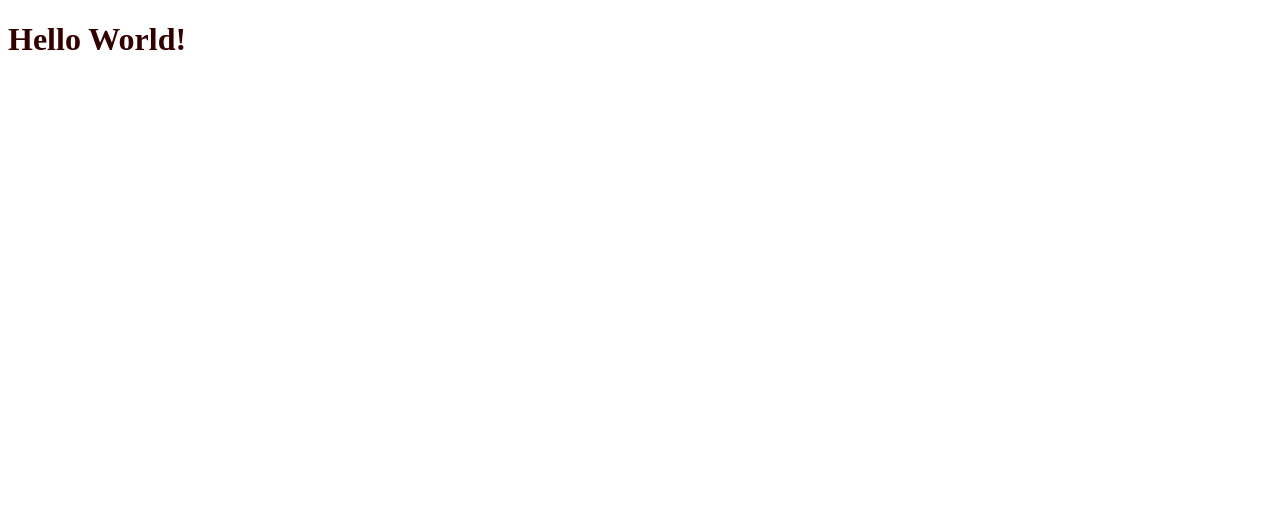
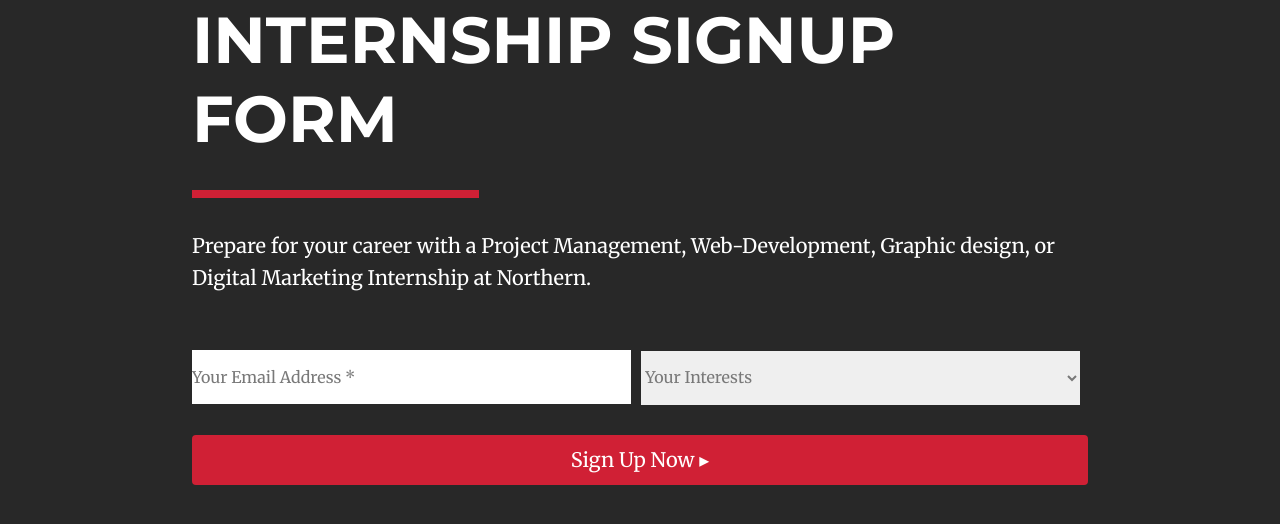
Before and after one commit to Keyyva/NorthernCodeChallenge, a plain HTML site: page index.html in a window 1280 px wide. Drawn offline with Linux system fonts and the light colour scheme.

Commit message:
Beginning of form and form styling

```diff
--- a/css/style.css
+++ b/css/style.css
@@ -2,6 +2,125 @@
  *		Handles the styling for index.html
  */
 
+* {
+	margin: 0;
+	padding: 0;
+}
+
+body {
+	width: 70%;
+	max-width: 60em;
+	margin: auto;
+	background-color: #282828;
+	font-family: 'Merriweather', serif;
+}
+
 h1 {
-	color: #330000;
+	font-family: 'Montserrat', sans-serif;
+	color: #FFFFFF;
+	font-size: 5.5vw;
+	font-weight: bold;
 }
+
+hr {
+	margin-top: 2em;
+	margin-bottom: 2em;
+	color: background-color: #D02035;
+	background-color: #D02035;			/* Two color definitions to make it cross-browser compatible */
+	width: 32%;
+	border: none;
+	height: 0.5em;
+}
+
+p {
+	color: #FFFFFF;
+	font-size: 1.7vw;
+	line-height: 1.6;
+}
+
+form {
+	margin: 0;
+	margin-top: 2em;
+	padding: 0;
+	box-sizing: border-box;
+}
+
+input {
+	margin-top: 1.5em;
+	font-size: 16px;
+	font-family: 'Merriweather', serif;
+	height: 3.4em;
+}
+
+.email-input {
+	margin-right: 0.4em;
+	width: 49%;
+	border: none;
+}
+
+.email-input::placeholder {
+	color: #797979;
+
+}
+
+:-ms-input-placeholder { /* Internet Explorer 10-11 */
+  color: #797979;
+}
+
+form select {
+	margin-top: 1.5em;
+	font-size: 16px;
+	font-family: 'Merriweather', serif;
+	width: 49%;
+	border: none;
+	height: 3.4em;
+	color: #797979;
+}
+
+.submit-button {
+	border: none;
+	background-color: #D02035;
+	cursor: pointer;
+	width: 100%;
+	height: 2.5em;
+	font-size: 20px;
+	color: #FFFFFF;
+	border-radius: 4px;
+}
+
+
+
+/* Mobile Screens */
+@media screen and (max-width: 500px){
+	body {
+		width: 90%;
+		margin: auto;
+	}
+
+	h1 {
+		font-size: 36px;
+	}
+}
+
+@media screen and (max-width: 800px){
+	p {
+		font-size: 12px;
+	}
+	.email-input {
+		width: 100%;
+	}
+	form select {
+		width: 100%;
+	}
+}
+
+/* Big Screens */
+@media screen and (min-width: 1200px){
+	h1 {
+		font-size: 65px;
+	}
+
+	p{
+		font-size: 20px;
+	}
+}
--- a/index.html
+++ b/index.html
@@ -14,7 +14,8 @@
 	 <meta name="viewport" content="width=device-width, initial-scale=1.0">
 
 	<!-- Font -->
-
+	<link href="https://fonts.googleapis.com/css?family=Montserrat:400,700" rel="stylesheet">
+	<link href="https://fonts.googleapis.com/css?family=Merriweather:400,400i,700" rel="stylesheet">
 
 	<!-- Styles -->
 	<link rel="stylesheet" href="css/style.css">
@@ -26,5 +27,27 @@
 </head>
 
 <body>
-	<h1>Hello World!</h1>
+	<h1>INTERNSHIP SIGNUP FORM</h1>
+
+	<hr>
+
+	<div id="internFormOpen">
+		<p>Prepare for your career with a Project Management, Web-Development, Graphic design, or Digital Marketing Internship at Northern.</p>
+
+		<form id="internForm" onsubmit="return false">
+
+			<input class="email-input" type="email" name="email" placeholder="Your Email Address *" required>
+
+			<select class="select-interest" name="interests" autocomplete="off">
+				<option class="selectPlaceholder" value="" selected disabled>Your Interests</option>
+				<option value="videoGames">Video Games</option>
+				<option value="running">Running</option>
+				<option value="drawing">Drawing</option>
+				<option value="socialMedia">Social Media</option>
+			</select>
+			<br>
+
+			<input class="submit-button" type="submit" value="Sign Up Now &#x25B8;">
+		</form>
+	</div>
 </body>
```
